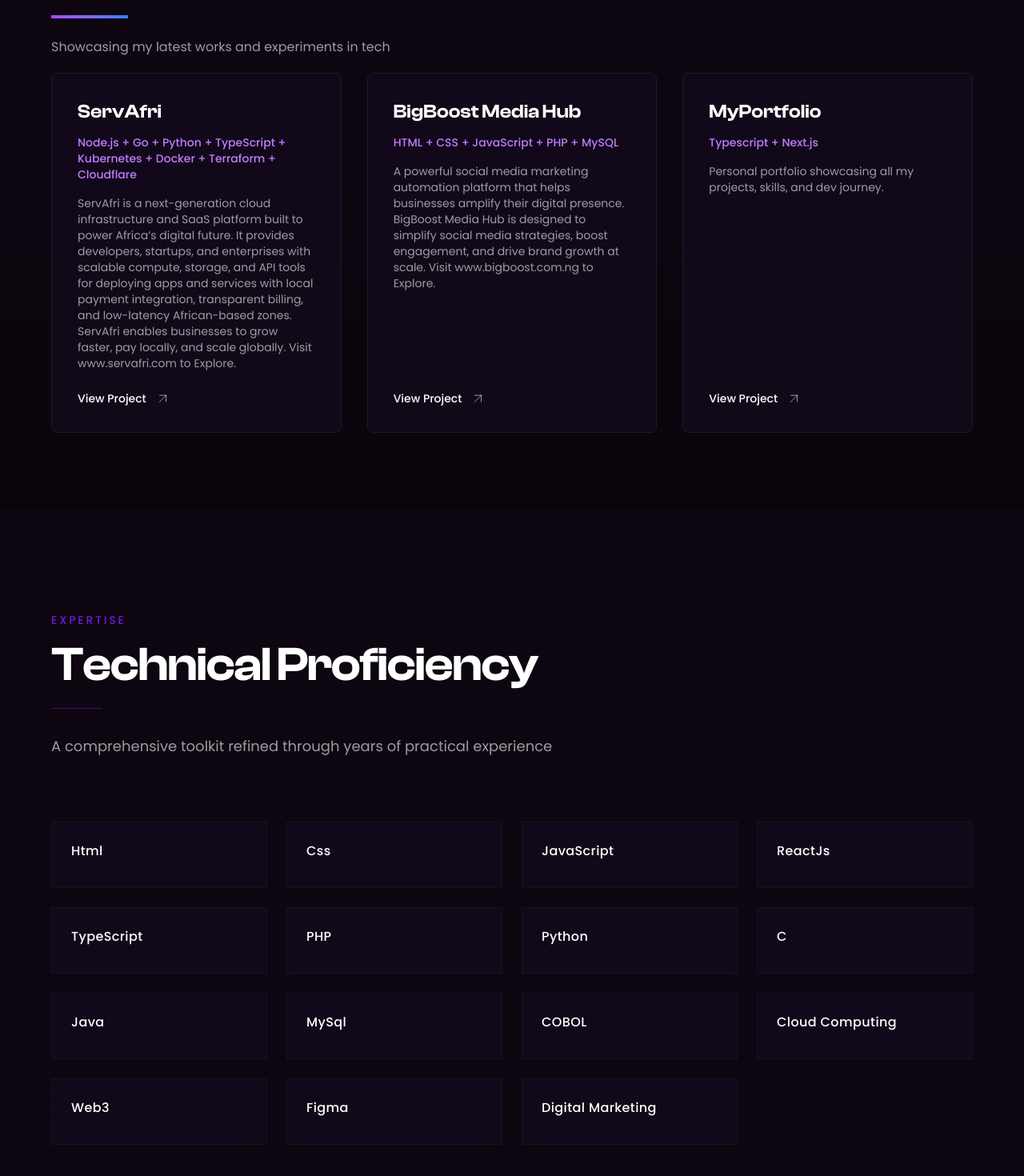
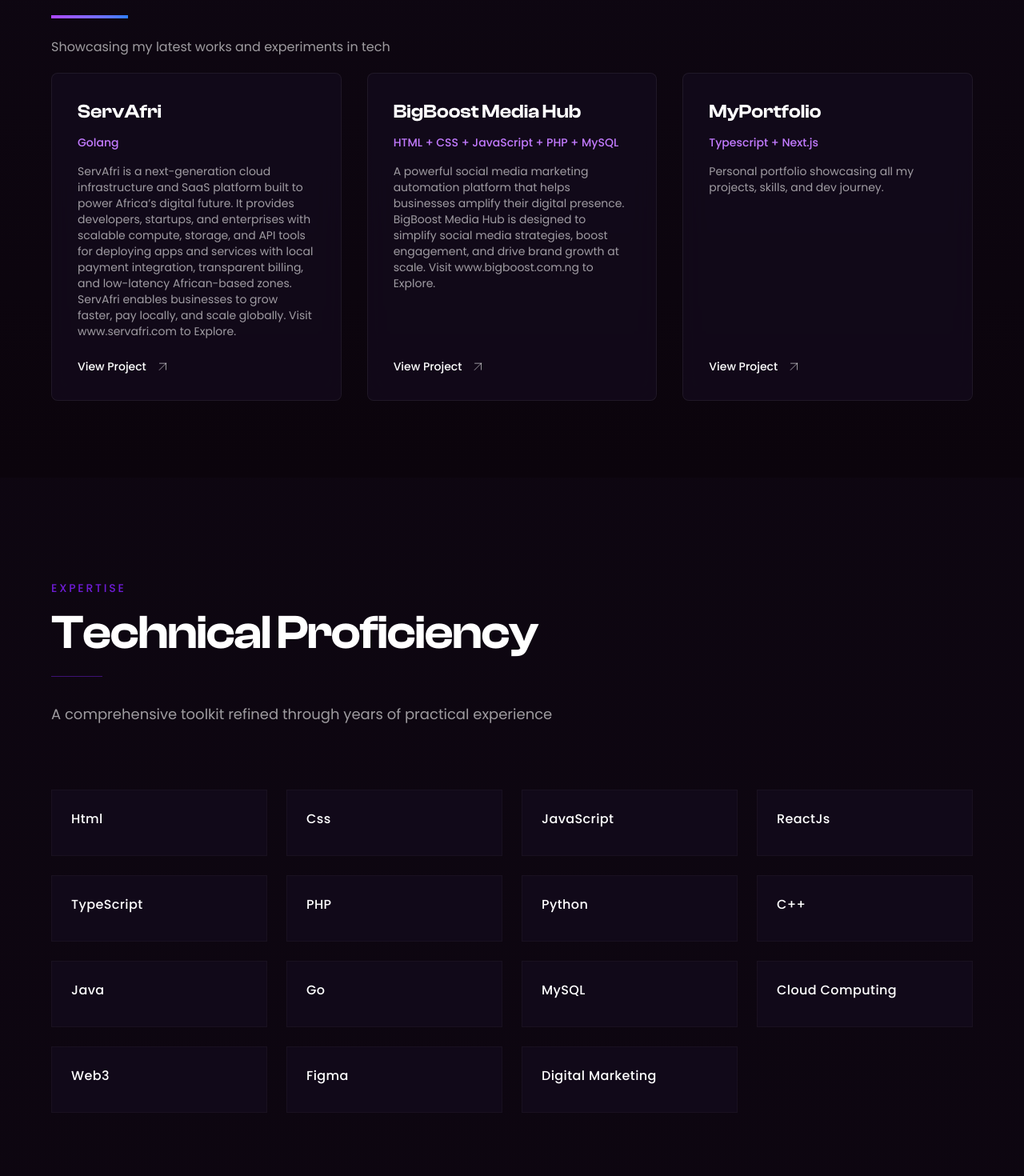
Before and after one commit to vobzzartt/myportfolio, a Next.js app: page / in a window 1280 px wide. Shown: the part 1603-3073 px from the top of the page at 80% size. Built offline with nearby package versions, Linux system fonts and the light colour scheme.

Commit message:
Update data.ts

```diff
--- a/src/data/data.ts
+++ b/src/data/data.ts
@@ -2,7 +2,7 @@
   {
     name: "ServAfri",
     desc: "ServAfri is a next-generation cloud infrastructure and SaaS platform built to power Africa’s digital future. It provides developers, startups, and enterprises with scalable compute, storage, and API tools for deploying apps and services with local payment integration, transparent billing, and low-latency African-based zones. ServAfri enables businesses to grow faster, pay locally, and scale globally. Visit www.servafri.com to Explore.",
-    lang: "Node.js + Go + Python + TypeScript + Kubernetes + Docker + Terraform + Cloudflare",
+    lang: "Golang",
     link: "https://servafri.com/",
   },
   {
@@ -36,10 +36,10 @@
   { id: 4, title: "TypeScript" },
   { id: 5, title: "PHP" },
   { id: 6, title: "Python" },
-  { id: 7, title: "C" },
+  { id: 7, title: "C++" },
   { id: 8, title: "Java" },
-  { id: 9, title: "MySql" },
-  { id: 10, title: "COBOL" },
+  { id: 9, title: "Go" },
+  { id: 10, title: "MySQL" },
   { id: 12, title: "Cloud Computing" },
   { id: 13, title: "Web3" },
   { id: 14, title: "Figma" },
```
